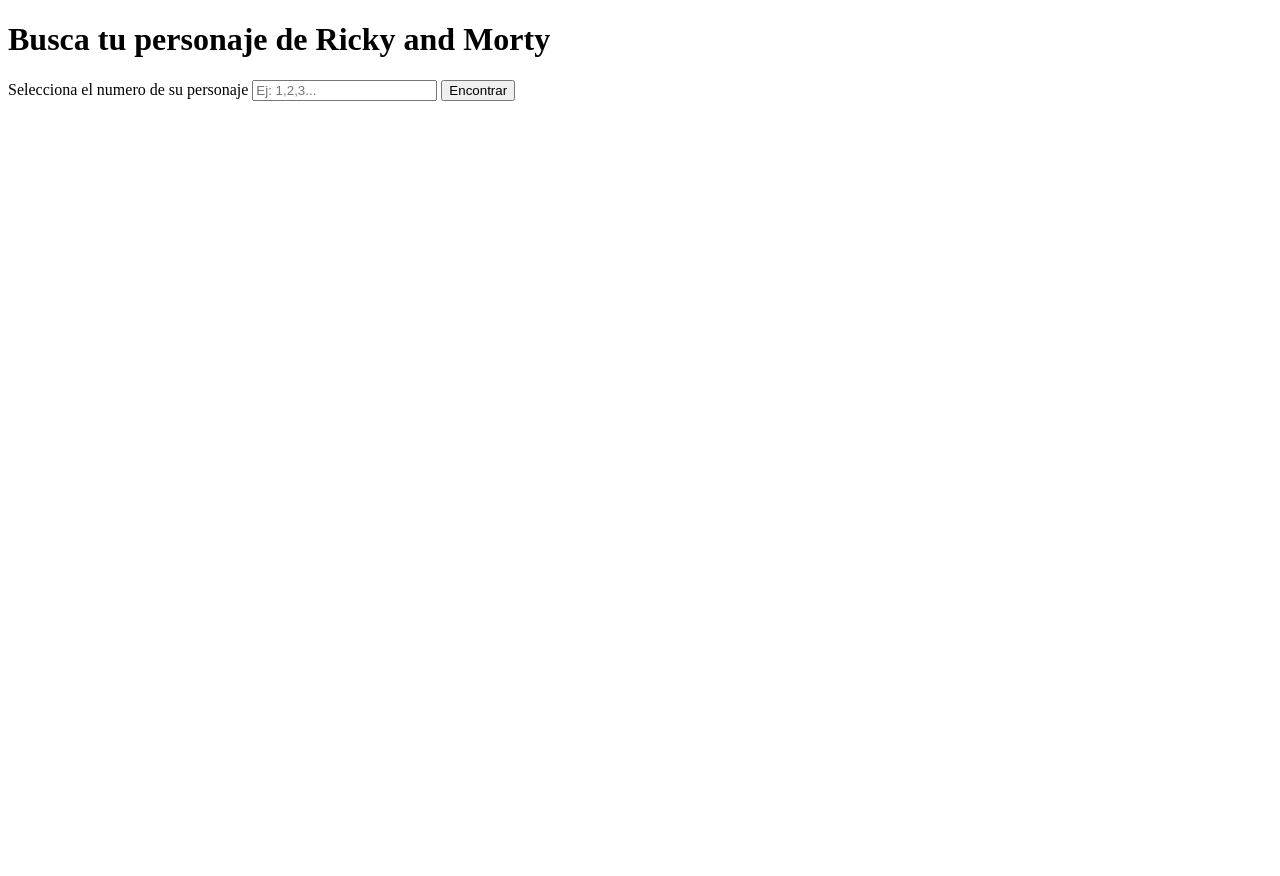
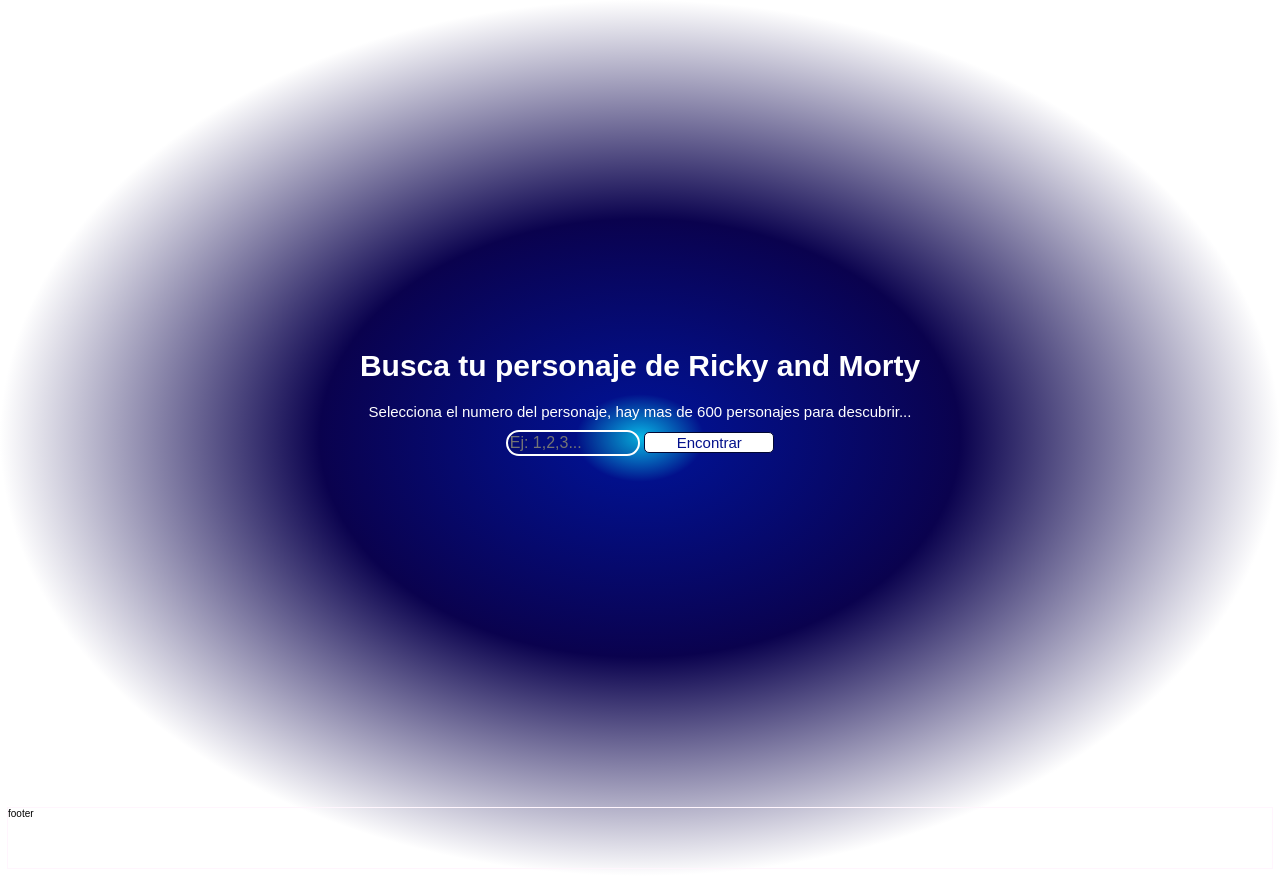
Before and after one commit to Katerinccc/Asincronismo_JS, a plain HTML site: page index.html in a window 1280 px wide. Before the commit the page ends 800 px from the top, so only its background shows below. Drawn offline with Linux system fonts and the light colour scheme.

Commit message:
Se crea ruta de CSS y se crean los estilos para la pagina, adicional se buscan desde la API 2 caracteristicas nuevas, la especie y la ubicación

```diff
--- /dev/null
+++ b/CSS/style.css
@@ -0,0 +1,63 @@
+html{
+    font-size: 62.5%;
+    font-family: 'DM Sans', sans-serif;
+}
+
+body{
+    background: radial-gradient(ellipse closest-side, rgb(7, 186, 231), rgb(2, 16, 139) 10%, rgb(10, 2, 78) 50%, white);
+}
+
+main{
+    position: relative;
+    display: flex;
+    flex-direction: column;
+    justify-content: center;
+    width: 100%;
+    min-width: 320px;
+    text-align: center;
+    height: 100vh;
+}
+
+main h1{
+    color: white;
+    font-size: 3rem;
+}
+
+.character__form{
+    font-size: 1.5rem;
+    color: white;
+}
+
+.character__form input{
+    background-color: rgba(7, 2, 75, 0.1);
+    border: 2px solid white;
+    border-radius: 30px;
+    color: white;
+    font-size: 1.6rem;
+    height: 20px;
+    width: 10%;
+    outline: none;
+    margin-top: 10px;
+}
+
+.character__form button{
+    font-size: 1.5rem;
+    width: 130px;
+    background-color: white;
+    color: rgb(2, 16, 139);
+    border-radius: 5px;
+    border: 1px solid rgb(2, 7, 51);
+}
+
+.character__form button:hover{
+    border: 1.5px solid #c6c6c6;
+    box-shadow: 0px 1.5px 1px rgba(5, 117, 182, 0.1);
+    color: rgba(55, 7, 131, 0.808);
+    background-color: #f8f8f8;
+}
+
+.footer{
+    outline: 1px solid #FFF5FD;
+    height: 6rem;
+    margin-top: auto;
+}
--- a/index.html
+++ b/index.html
@@ -4,24 +4,27 @@
     <meta charset="UTF-8">
     <meta http-equiv="X-UA-Compatible" content="IE=edge">
     <meta name="viewport" content="width=device-width, initial-scale=1.0">
-    <title>Get a character</title>
+    <title>Get character</title>
+    <link rel="stylesheet" href="./CSS/style.css">
 </head>
 <body>
-    <head>
+    <main>
         <h1>Busca tu personaje de Ricky and Morty</h1>
-    </head>
-    <main>
-        <form>
-            <label for="get-character">Selecciona el numero de su personaje</label>
+        <form class="character__form">
+            <label for="get-character">Selecciona el numero del personaje, hay mas de 600 personajes para descubrir...</label><br>
             <input type="number" id="get-character" placeholder="Ej: 1,2,3...">
             <button type="button" onclick="getCharacter()">
                 Encontrar
             </button>
             <p id="name"></p>
-            <p id="dimension"></p>
+            <p id="species"></p>
+            <p id="location"></p>
             <img id="imageCharacter">
         </form>
     </main>
+    <footer class="footer">
+        footer
+    </footer>
     <script src="./src/index.js"></script>
 </body>
 </html>
--- a/src/index.js
+++ b/src/index.js
@@ -10,18 +10,15 @@
   const character = document.getElementById("get-character");
   const characterNumber = Number(character.value);
   const nameCharacter = document.getElementById("name");
+  const specieCharacter = document.getElementById("species");
+  const locationCharacter = document.getElementById("location");
   const imageCharacter = document.getElementById("imageCharacter");
 
   getFromApi(characterNumber)
     .then(data => {
       nameCharacter.innerText = "El nombre del personaje es: " + data.name;
+      specieCharacter.innerText = "es de la especie: " + data.species;
+      locationCharacter.innerText = "y se encuentra en: " + data.location.name;
       imageCharacter.src = data.image;
   });
 }
-
-// async function getFromApi(id) {
-//   const response = await fetch(`${API}/${id}`);
-//   const data1 = await response.json();
-//   const name = data1.name;
-//   return name;
-// }
```
Also changed, not shown: style.css (deleted).
